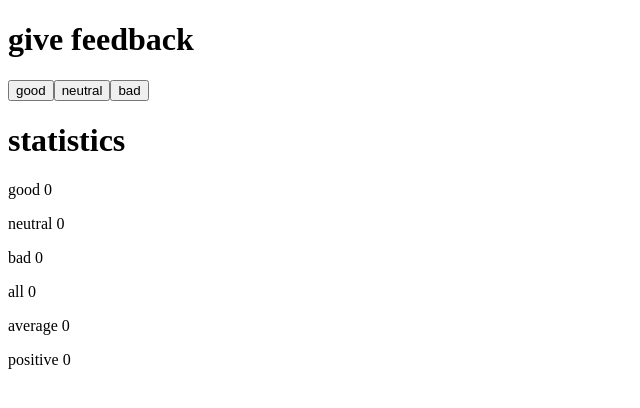
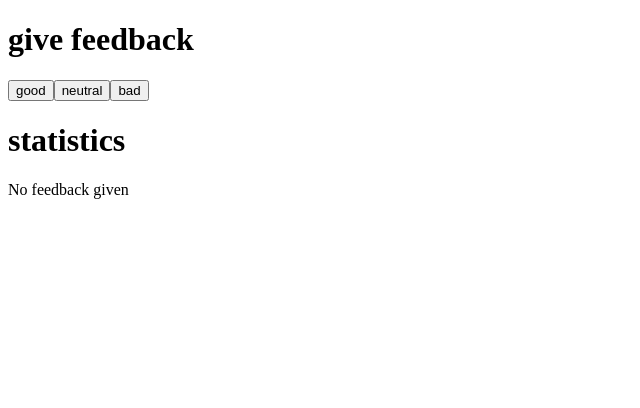
Before and after one commit to hkapplemint/FullStackOpenEx, a React (Vite) app in the folder part1/: page / in a window 1280 px wide. Shown: the top 408 px of the page, without its empty margins (0-640 px from the left). Built offline with nearby package versions, Linux system fonts and the light colour scheme.

Commit message:
unicafe step 4

```diff
--- a/part1/src/App.jsx
+++ b/part1/src/App.jsx
@@ -3,10 +3,18 @@ import { useState } from "react";
 const Button = ({ handleClick, text }) => <button onClick={handleClick}>{text}</button>;
 
 const Statistics = props => {
+    if (props.all === 0) {
+        return <p>No feedback given</p>;
+    }
     return (
-        <p>
-            {props.text} {props.value}
-        </p>
+        <>
+            <p>good {props.good}</p>
+            <p>neutral {props.neutral}</p>
+            <p>bad {props.bad}</p>
+            <p>all {props.all}</p>
+            <p>average {props.average}</p>
+            <p>positive {props.positive}</p>
+        </>
     );
 };
 
@@ -51,12 +59,14 @@ const App = () => {
             <Button handleClick={handleNeutral} text="neutral" />
             <Button handleClick={handleBad} text="bad" />
             <h1>statistics</h1>
-            <Statistics text="good" value={good} />
-            <Statistics text="neutral" value={neutral} />
-            <Statistics text="bad" value={bad} />
-            <Statistics text="all" value={all} />
-            <Statistics text="average" value={average()} />
-            <Statistics text="positive" value={positive()} />
+            <Statistics
+                good={good}
+                neutral={neutral}
+                bad={bad}
+                all={all}
+                average={average()}
+                positive={positive()}
+            />
         </div>
     );
 };
```
